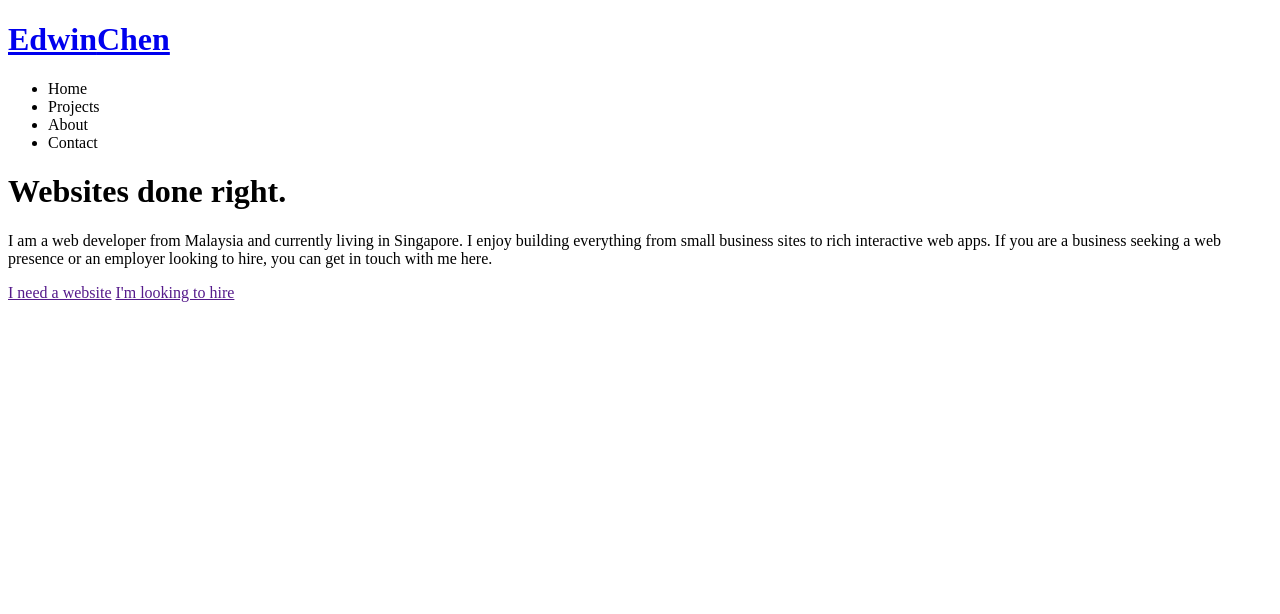
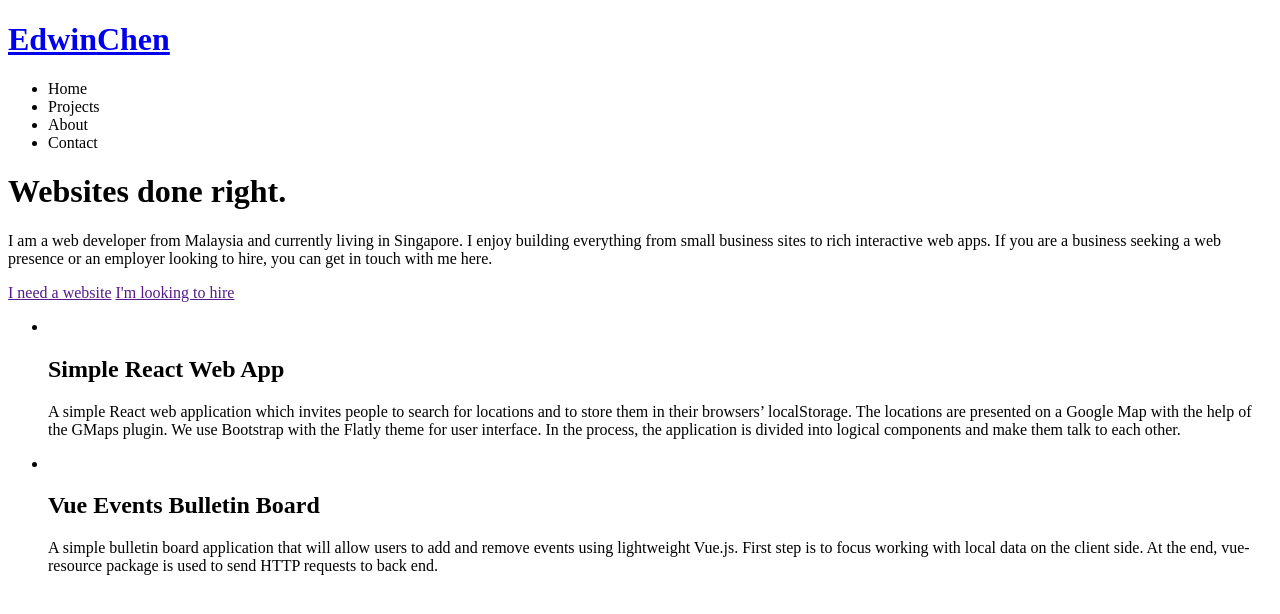
Before and after one commit to edwinchen85/edwinchen85.github.io, a plain HTML site: page index.html in a window 1280 px wide. Drawn offline with Linux system fonts and the light colour scheme.

Commit message:
Add markup for projects section

```diff
--- a/index.html
+++ b/index.html
@@ -29,5 +29,20 @@
     <a href="">I'm looking to hire</a>
   </div>
 
+  <section class="section-projects">
+    <ul class="projects">
+      <li class="project">
+        <img src="" alt="" class="project--image">
+        <h2 class="project--title">Simple React Web App</h2>
+        <p class="project--description">A simple React web application which invites people to search for locations and to store them in their browsers’ localStorage. The locations are presented on a Google Map with the help of the GMaps plugin. We use Bootstrap with the Flatly theme for user interface. In the process, the application is divided into logical components and make them talk to each other.</p>
+      </li>
+      <li class="project">
+        <img src="" alt="" class="project--image">
+        <h2 class="project--title">Vue Events Bulletin Board</h2>
+        <p class="project--description">A simple bulletin board application that will allow users to add and remove events using lightweight Vue.js. First step is to focus working with local data on the client side. At the end, vue-resource package is used to send HTTP requests to back end.</p>
+      </li>
+    </ul>
+  </section>
+
 </body>
 </html>
```
